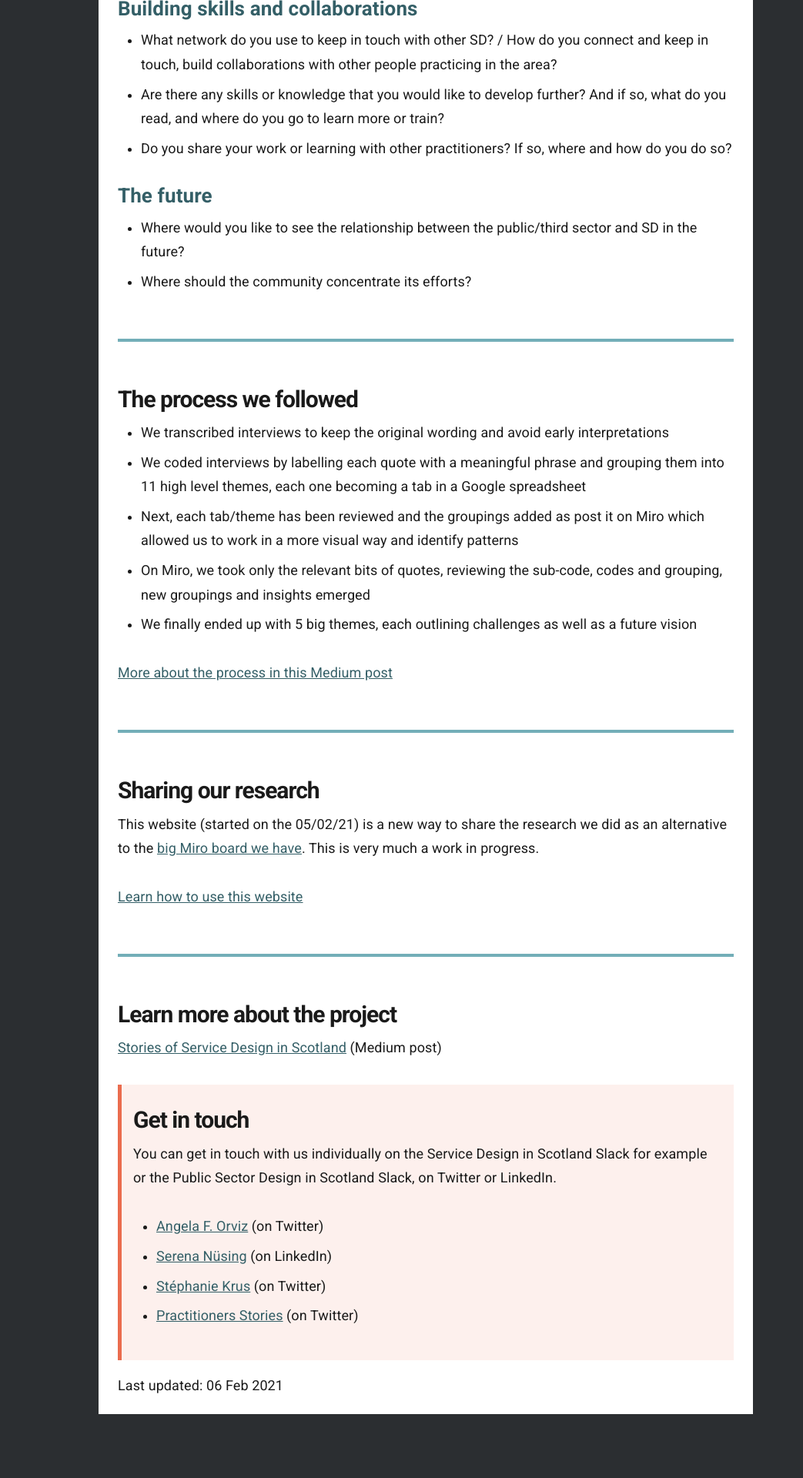
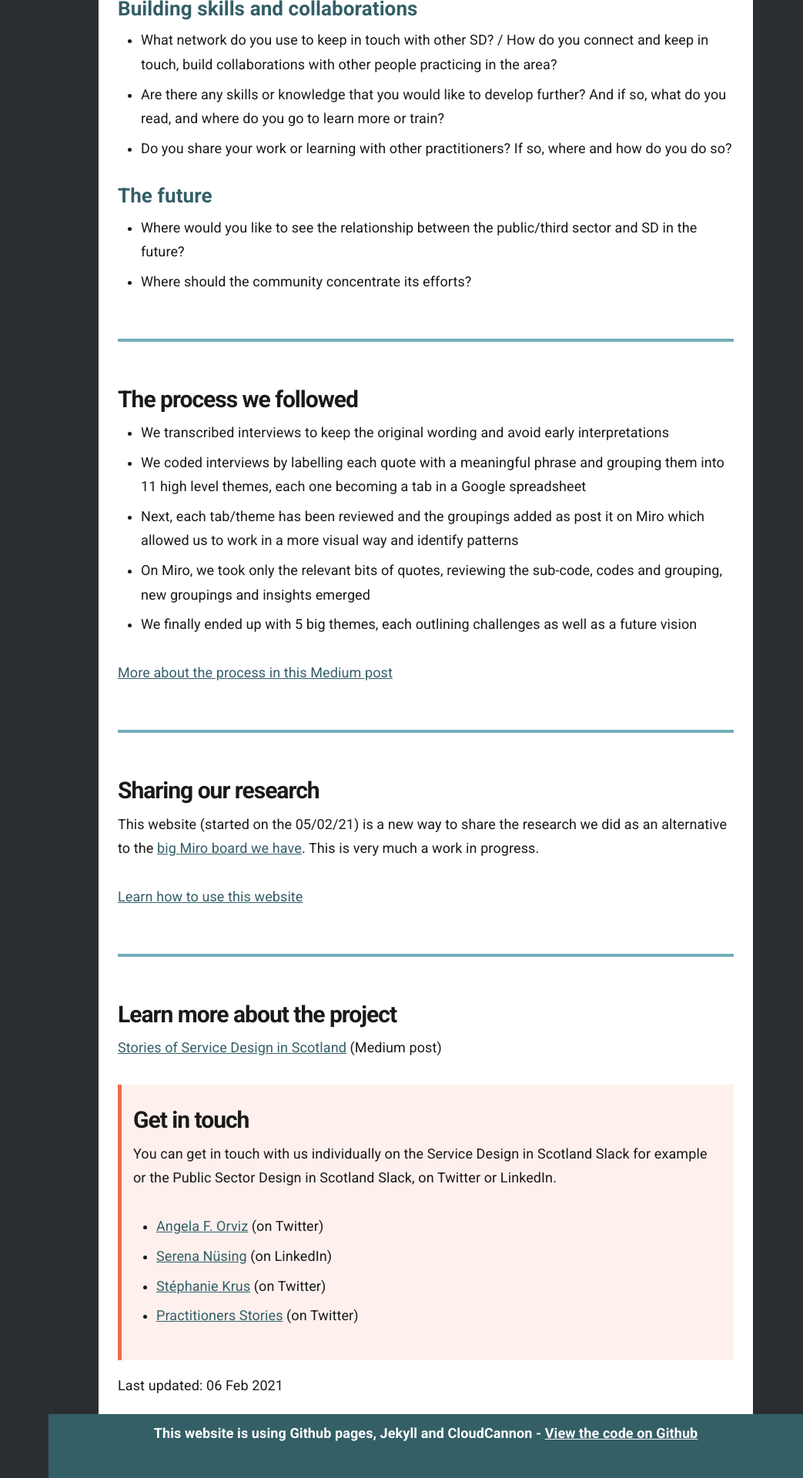
Before and after one commit to stephanie-K/practitioner-stories, a Jekyll site: the page built from index.md, in a window 1280 px wide. Shown: the part 2318-4238 px from the top of the page at 77% size, without its empty margins (237-1280 px from the left). Built offline with Jekyll 4.4.1, drawn with Linux system fonts in a browser that asks for light colours; before the commit the page ends 4155 px from its top, so only the background shows below that.

Commit message:
create a footer

```diff
--- a/_layouts/default.html
+++ b/_layouts/default.html
@@ -87,6 +87,10 @@
 			</article>
 		</section>
 
+		<footer>
+			<p>This website is using Github pages, Jekyll and CloudCannon - <a href="https://github.com/stephanie-K/practitioner-stories" target="_blank">View the code on Github</a></p>
+		</footer>
+
 		<script>
 			document.getElementById("open-nav").addEventListener("click", function () {
 				document.body.classList.toggle("nav-open");
--- a/_sass/_layout.scss
+++ b/_sass/_layout.scss
@@ -519,3 +519,17 @@ hr.big {
 hr.very-big {
 	border-top: $brand-colour 15px solid;
 }
+
+footer {
+	background-color: #345f67;
+    color: #fff;
+    font-weight: 600;
+	padding: 1rem;
+
+	p {
+		text-align: center;
+	}
+	a:link, a:visited, a:hover{
+		color: #fff;
+	}
+}
```
